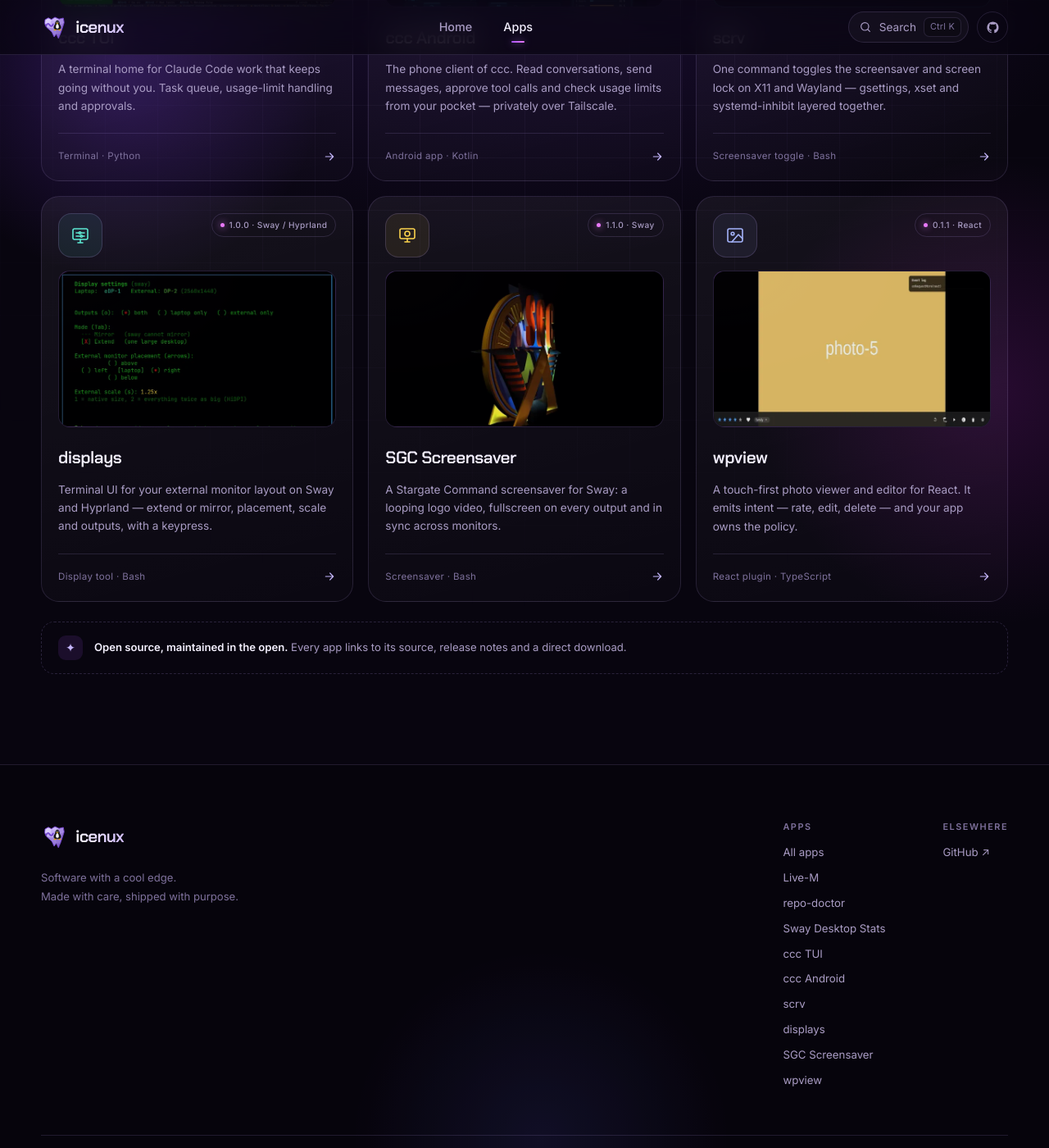
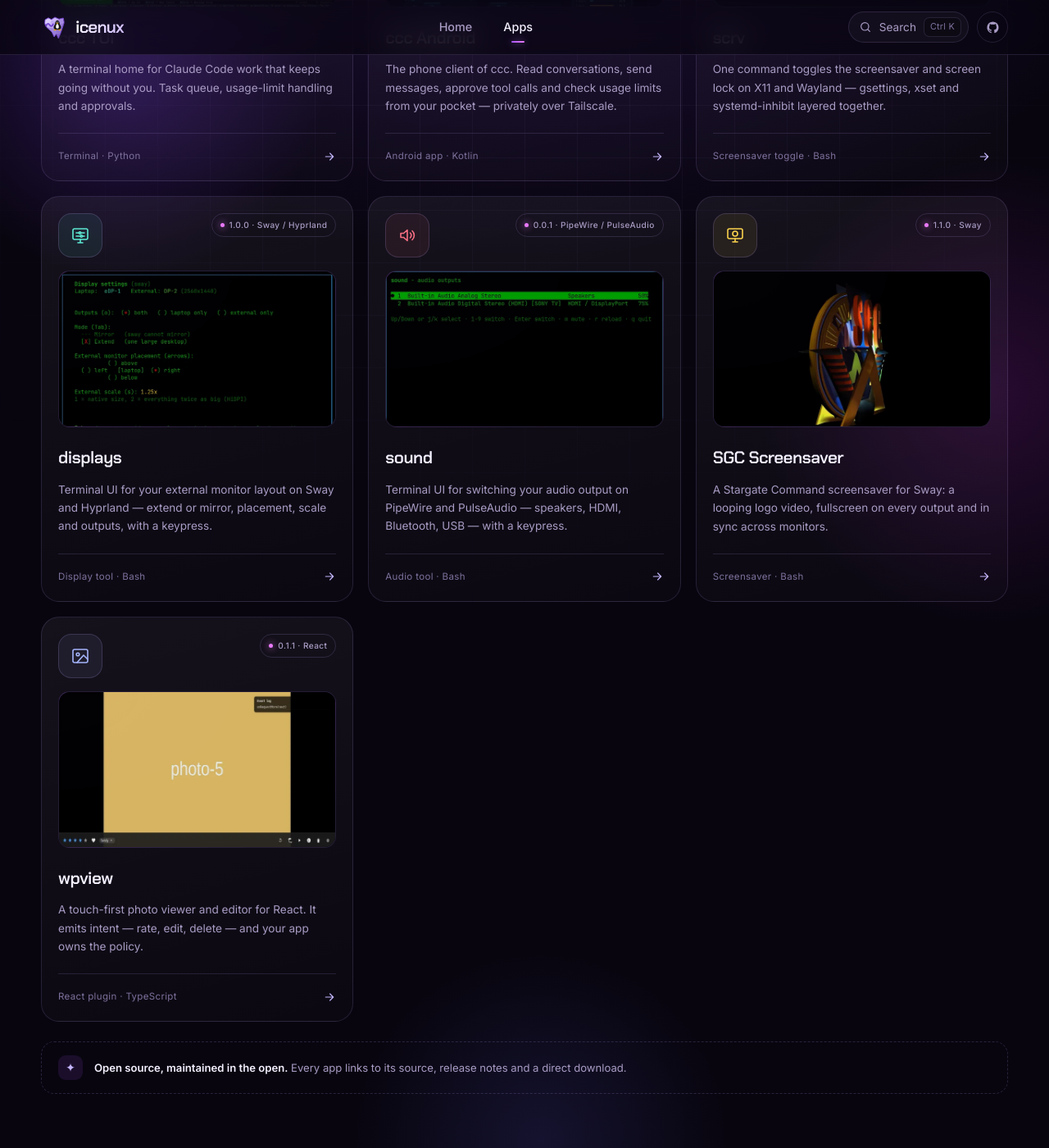
Before and after one commit to Icenux/icenux.github.io, a Jekyll site: the page built from apps/index.html, in a window 1280 px wide and 1400 px high, scrolled down 1287 px. Shown: the whole window at 82% size. Built offline with Jekyll 4.4.1, drawn with Linux system fonts in a browser that asks for light colours.

Commit message:
feat(web): aplikace sound – karta, profil a screenshot
Co-Authored-By: Claude Sonnet 5.5 <noreply@anthropic.com>

```diff
--- a/_data/apps.yml
+++ b/_data/apps.yml
@@ -170,6 +170,32 @@
     height: 405
     portrait: false
 
+- slug: "sound"
+  name: "sound"
+  url: "/apps/sound/"
+  repo: "Icenux/sound"
+  version: "0.0.1"
+  released: "November 2026"
+  tag: "0.0.1"
+  script_path: "sound"
+  sha256: ""
+  platform: "PipeWire / PulseAudio"
+  icon: "sound"
+  icon_svg: "<path d=\"M4 9.5v5h3.5L12 18.5v-13L7.5 9.5z\"/><path d=\"M15.5 9a4 4 0 0 1 0 6\"/><path d=\"M18 6.5a7.5 7.5 0 0 1 0 11\"/>"
+  tagline: "Terminal UI for switching your audio output on PipeWire and PulseAudio — speakers, HDMI, Bluetooth, USB — with a keypress."
+  kind: "Audio tool · Bash"
+  blurb: "Switch the audio output from the terminal"
+  search_icon: "terminal"
+  search_desc: "Terminal UI for switching the default audio output on PipeWire and PulseAudio — lists every output, moves playing streams, scriptable"
+  download_title: "Install sound"
+  download_desc: "Copy the sound script to your PATH"
+  preview:
+    src: "assets/apps/sound/card.webp"
+    alt: "sound listing the audio outputs"
+    width: 720
+    height: 405
+    portrait: false
+
 - slug: "sgc-screensaver"
   name: "SGC Screensaver"
   url: "/apps/sgc-screensaver/"
--- a/apps/index.html
+++ b/apps/index.html
@@ -1,6 +1,6 @@
 ---
 title: "Apps — Icenux"
-description: "Apps by Icenux: Live-M, repo-doctor, Sway Desktop Stats, ccc TUI, ccc Android, scrv, displays and SGC Screensaver — small, focused Linux tools."
+description: "Apps by Icenux: Live-M, repo-doctor, Sway Desktop Stats, ccc TUI, ccc Android, scrv, displays, sound and SGC Screensaver — small, focused Linux tools."
 permalink: /apps/
 nav: apps
 ---
--- /dev/null
+++ b/apps/sound.html
@@ -0,0 +1,216 @@
+---
+title: "sound — audio output switcher for PipeWire and PulseAudio | Icenux"
+description: "sound is a terminal UI for switching the default audio output on PipeWire and PulseAudio: it lists every output, switches with a keypress and moves playing streams along."
+permalink: /apps/sound/
+nav: apps
+og_type: article
+app: sound
+next: [displays, scrv]
+---
+{% assign app = site.data.apps | where: "slug", page.app | first %}
+    <section class="app-hero">
+      <div class="container">
+        <a class="back-link" href="/apps/">← All apps</a>
+        <div class="app-hero__inner">
+          <div class="app-hero__copy">
+            <span class="app-tag"><span class="app-tag__icon app-tag__icon--sound"><svg viewBox="0 0 24 24" aria-hidden="true">{{ app.icon_svg }}</svg></span>Audio tool</span>
+            <h1>sound<span class="dot-end">.</span></h1>
+            <p class="lede">Your audio output, from the terminal. Speakers, monitor, Bluetooth — one keypress.</p>
+            <p class="app-hero__text">A terminal UI for PipeWire and PulseAudio: it lists every output that is connected right now, switches the default with a key and moves the apps that are already playing. Nothing changes until you press a key.</p>
+            <div class="app-hero__actions">
+              <a class="btn btn--primary" href="#download">Install sound <svg viewBox="0 0 24 24" aria-hidden="true"><path d="M5 12h14M13 6l6 6-6 6"/></svg></a>
+              <a class="btn btn--ghost" href="https://github.com/{{ app.repo }}" target="_blank" rel="noopener"><svg viewBox="0 0 24 24" aria-hidden="true"><path d="M12 2a10 10 0 0 0-3.16 19.49c.5.09.68-.22.68-.48v-1.7c-2.78.6-3.37-1.34-3.37-1.34-.45-1.16-1.11-1.47-1.11-1.47-.91-.62.07-.61.07-.61 1 .07 1.53 1.03 1.53 1.03.9 1.53 2.35 1.09 2.92.83.09-.65.35-1.09.63-1.34-2.22-.25-4.55-1.11-4.55-4.94 0-1.09.39-1.98 1.03-2.68-.1-.25-.45-1.27.1-2.65 0 0 .84-.27 2.75 1.02a9.6 9.6 0 0 1 5 0c1.91-1.29 2.75-1.02 2.75-1.02.55 1.38.2 2.4.1 2.65.64.7 1.03 1.59 1.03 2.68 0 3.84-2.34 4.68-4.57 4.93.36.31.68.92.68 1.85v2.74c0 .27.18.58.69.48A10 10 0 0 0 12 2z" fill="currentColor"/></svg> GitHub</a>
+            </div>
+            <ul class="app-facts">
+              <li><span>Version</span><strong>{{ app.version }}</strong></li>
+              <li><span>Platform</span><strong>PipeWire / PulseAudio</strong></li>
+              <li><span>Written in</span><strong>Bash</strong></li>
+              <li><span>License</span><strong>MIT</strong></li>
+            </ul>
+          </div>
+          <figure class="app-hero__shot">
+            <div class="shot-frame shot-frame--terminal">
+              <div class="shot-frame__bar">
+                <span class="shot-frame__dots"><i></i><i></i><i></i></span>
+                <span class="shot-frame__title">sound — terminal</span>
+                <span class="shot-frame__badge">{{ app.version }}</span>
+              </div>
+              <img src="/assets/apps/sound/screenshot.webp" alt="sound listing the audio outputs: built-in speakers and an HDMI monitor, with port and volume" width="1824" height="1034">
+            </div>
+            <figcaption>Every output with its port and volume — the keys are listed at the bottom.</figcaption>
+          </figure>
+        </div>
+      </div>
+    </section>
+
+    <section class="app-section">
+      <div class="container">
+        <div class="section__head reveal">
+          <div>
+            <span class="kicker">What it does</span>
+            <h2>List. Switch.<br>Done<span class="dot-end">.</span></h2>
+          </div>
+          <p>It only talks to the sound server, so it does not care about your desktop: Sway, Hyprland, GNOME, KDE, X11 or Wayland.</p>
+        </div>
+        <div class="feature-grid">
+          <article class="feature reveal">
+            <span class="feature__icon">
+              <svg viewBox="0 0 24 24" aria-hidden="true"><rect x="3" y="4" width="18" height="12" rx="2"/><path d="M8 20h8M12 16v4"/></svg>
+            </span>
+            <h3>Every output</h3>
+            <p>Speakers, HDMI or DisplayPort monitors, Bluetooth and USB devices, each with its port, volume and state (muted, unplugged).</p>
+          </article>
+          <article class="feature reveal">
+            <span class="feature__icon">
+              <svg viewBox="0 0 24 24" aria-hidden="true"><path d="M5 12h14M13 6l6 6-6 6"/></svg>
+            </span>
+            <h3>One key</h3>
+            <p><code>Enter</code> on the selected output, or <code>1</code>–<code>9</code> to jump straight to output N. Nothing happens before you press a key.</p>
+          </article>
+          <article class="feature reveal">
+            <span class="feature__icon">
+              <svg viewBox="0 0 24 24" aria-hidden="true"><path d="M4 7h10M4 12h16M4 17h10"/><path d="m17 5 3 2-3 2"/></svg>
+            </span>
+            <h3>Streams follow</h3>
+            <p>Apps that are already playing move to the new output instead of staying on the old one.</p>
+          </article>
+          <article class="feature reveal">
+            <span class="feature__icon">
+              <svg viewBox="0 0 24 24" aria-hidden="true"><path d="M4 9.5v5h3.5L12 18.5v-13L7.5 9.5z"/><path d="M15.5 9a4 4 0 0 1 0 6"/></svg>
+            </span>
+            <h3>Never silent</h3>
+            <p>The new output is unmuted on switch, so “switched” never means silence. <code>m</code> mutes or unmutes the selected one.</p>
+          </article>
+          <article class="feature reveal">
+            <span class="feature__icon">
+              <svg viewBox="0 0 24 24" aria-hidden="true"><path d="M4 12a8 8 0 0 1 14-5M20 12a8 8 0 0 1-14 5"/><path d="M18 3v4h-4M6 21v-4h4"/></svg>
+            </span>
+            <h3>Always current</h3>
+            <p>The list is re-read on start, on every keypress and every 2 seconds, so a monitor or speaker you connect while it is open simply shows up.</p>
+          </article>
+          <article class="feature reveal">
+            <span class="feature__icon">
+              <svg viewBox="0 0 24 24" aria-hidden="true"><path d="m8 9-4 3 4 3M16 9l4 3-4 3M14 5l-4 14"/></svg>
+            </span>
+            <h3>Scriptable</h3>
+            <p><code>sound next</code> and <code>sound set hdmi</code> work without the UI — ready for a keybinding or a status bar click.</p>
+          </article>
+        </div>
+      </div>
+    </section>
+
+    <section class="app-section app-section--why">
+      <div class="container">
+        <div class="why-panel reveal">
+          <div>
+            <span class="kicker">Why not pactl</span>
+            <h2>No more<br>sink names<span class="dot-end">.</span></h2>
+          </div>
+          <div class="why-panel__body">
+            <p><code>pactl set-default-sink</code> needs the exact sink name and leaves streams that are already playing where they are, and <code>pavucontrol</code> is a whole mixer window for a one-key job. sound lists what is connected right now, switches the default, moves the streams and unmutes — and stays out of the way in a terminal.</p>
+            <ul class="check-list check-list--two">
+              <li><strong>PipeWire</strong> through <code>pipewire-pulse</code>, or <strong>PulseAudio</strong></li>
+              <li>Needs <code>pactl</code> 16 or newer (JSON output), <code>jq</code>, bash 4+ and <code>tput</code></li>
+              <li>Debian 12, Ubuntu 24.04 and newer ship a recent enough <code>pactl</code></li>
+              <li><code>sound list</code> marks the default output with <code>*</code></li>
+              <li><code>sound set</code> takes a number, a sink name or part of the description</li>
+              <li>One Bash script, no daemon, no config file</li>
+            </ul>
+          </div>
+        </div>
+      </div>
+    </section>
+
+    <section class="app-section" id="screenshots">
+      <div class="container">
+        <div class="section__head reveal">
+          <div>
+            <span class="kicker">Screenshot</span>
+            <h2>One list<span class="dot-end">.</span></h2>
+          </div>
+          <p>The filled dot marks the default output, the highlighted row is the selection.</p>
+        </div>
+        <div class="shots">
+          <figure class="shot reveal">
+            <img src="/assets/apps/sound/screenshot.webp" alt="sound listing the audio outputs: built-in speakers and an HDMI monitor" width="1824" height="1034" loading="lazy">
+            <figcaption>The built-in speakers and an HDMI monitor, with port and volume.</figcaption>
+          </figure>
+        </div>
+      </div>
+    </section>
+
+    <section class="app-section" id="download">
+      <div class="container">
+        <div class="download-panel reveal">
+          <div class="download-panel__copy">
+            <span class="kicker">Install</span>
+            <h2>Install sound<span class="dot-end">.</span></h2>
+            <p>A single Bash script. Copy it to a directory on your <code>PATH</code> and run <code>sound</code>. It needs <code>pactl</code> 16 or newer, <code>jq</code> and a running PipeWire or PulseAudio.</p>
+            <div class="download-actions">
+              <a class="btn btn--primary" href="https://raw.githubusercontent.com/{{ app.repo }}/{{ app.tag }}/sound" download>Download script <svg viewBox="0 0 24 24" aria-hidden="true"><path d="M5 12h14M13 6l6 6-6 6"/></svg></a>
+              <a class="btn btn--ghost" href="https://github.com/{{ app.repo }}/releases/latest" target="_blank" rel="noopener">Releases ↗</a>
+            </div>
+            <p class="download-note">Assumes <code>~/.local/bin</code> is on your <code>PATH</code>.</p>
+            <p class="download-note">SHA-256 of <code>sound</code> at {{ app.tag }}: <code class="hash">{{ app.sha256 }}</code></p>
+          </div>
+          <div class="install-card">
+            <div class="install-card__head">
+              <span>Install and run</span>
+              <button class="copy-btn" type="button" data-copy="git clone --branch {{ app.tag }} https://github.com/{{ app.repo }}.git
+cd sound
+cp sound ~/.local/bin/
+chmod +x ~/.local/bin/sound
+sound" aria-label="Copy command"><svg viewBox="0 0 24 24" aria-hidden="true"><rect x="9" y="9" width="11" height="11" rx="2"/><path d="M5 15V6a2 2 0 0 1 2-2h9"/></svg><span>Copy</span></button>
+            </div>
+            <pre><code>git clone --branch {{ app.tag }} https://github.com/{{ app.repo }}.git
+cd sound
+cp sound ~/.local/bin/
+chmod +x ~/.local/bin/sound
+sound</code></pre>
+            <p class="install-card__foot">The checkout is pinned to the release tag.</p>
+          </div>
+        </div>
+
+{% include apt-install.html pkg="sound" after="sound" note="The package pulls in <code>jq</code> and <code>pulseaudio-utils</code> (<code>pactl</code>)." %}
+
+        <div class="install-list reveal">
+          <h3 class="install-list__title">Keys</h3>
+          <div class="install-row">
+            <div class="install-row__head">
+              <span>Controls</span>
+            </div>
+            <pre><code>up/down  select an output (also j / k)
+1-9      switch to output N
+Enter    switch to the selected output
+m        mute / unmute the selected output
+r        reload the list
+q        quit
+
+sound list            list outputs
+sound next            switch to the next output
+sound set hdmi        by number, name or part of the description</code></pre>
+            <p class="install-row__note">The default output is stored by your sound server, so your choice survives a restart. <code>sound next</code> makes a good keybinding.</p>
+          </div>
+        </div>
+
+        <div class="spec-grid reveal">
+          <div class="spec"><span>Latest release</span><strong>{{ app.version }}</strong><small>{{ app.released }}</small></div>
+          <div class="spec"><span>Sound servers</span><strong>PipeWire · PulseAudio</strong><small>Any desktop</small></div>
+          <div class="spec"><span>Requires</span><strong>pactl 16+</strong><small>Plus jq and bash 4</small></div>
+          <div class="spec"><span>License</span><strong>MIT</strong><small>Free to use and modify</small></div>
+        </div>
+
+        <p class="feedback-note reveal">Found a bug or have an idea? <a href="https://github.com/{{ app.repo }}/issues" target="_blank" rel="noopener">Open an issue on GitHub ↗</a></p>
+      </div>
+    </section>
+
+    <section class="app-section app-section--next">
+      <div class="container">
+        <div class="app-next reveal">
+          <span class="kicker">Keep exploring</span>
+          <div class="app-next__grid">
+          {% include next-apps.html %}
+          </div>
+        </div>
+      </div>
+    </section>
--- a/assets/style.css
+++ b/assets/style.css
@@ -3399,6 +3399,11 @@ ul, ol {
   text-underline-offset: 3px;
 }
 
+/* sound */
+.app-card__icon--sound { color: #fb7185; background: rgba(251, 113, 133, 0.08); }
+.app-tag__icon--sound { color: #fb7185; background: rgba(251, 113, 133, 0.1); }
+.next-app__icon--sound { color: #fb7185; background: rgba(251, 113, 133, 0.09); }
+
 /* displays and SGC Screensaver */
 .app-card__icon--displays { color: #5eead4; background: rgba(94, 234, 212, 0.08); }
 .app-card__icon--sgc { color: #fcd34d; background: rgba(252, 211, 77, 0.08); }
--- a/scripts/optimize-images.py
+++ b/scripts/optimize-images.py
@@ -25,6 +25,7 @@ THUMBS = {
     'sway-desktop-stats': 'widget',
     'ccc': 'conversations',
     'displays': 'screenshot',
+    'sound': 'screenshot',
     'sgc-screensaver': 'screenshot',
     'wpview': 'viewer',
 }
```
Also changed, not shown: assets/apps/sound/card.webp (added), assets/apps/sound/screenshot.webp (added).
